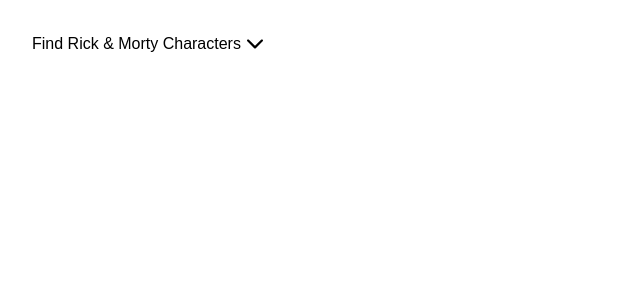
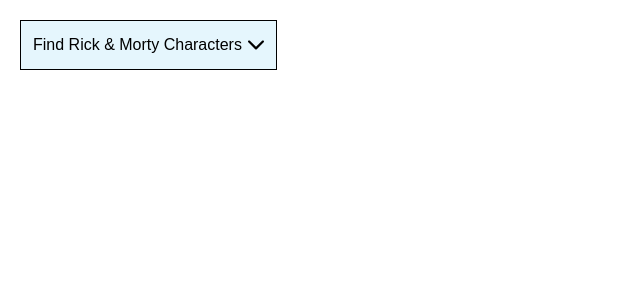
Before and after one commit to pahan35/recruitment-task-frontend, a React (Vite) app: page / in a window 1280 px wide. Shown: the top 300 px of the page, without its empty margins (0-640 px from the left). Built offline with nearby package versions, Linux system fonts and the light colour scheme; the HTML template or start-up script is replaced by a standard one.

Commit message:
fix: provide css variable values

```diff
--- a/src/index.css
+++ b/src/index.css
@@ -1,4 +1,9 @@
 @import url('https://fonts.googleapis.com/css2?family=Inter:wght@300;400;500;600&display=swap');
+
+:root {
+  --border-width: 1px;
+  --theme-color: rgb(229, 246, 253);
+}
 
 html {
   font-size: 10px;
```
